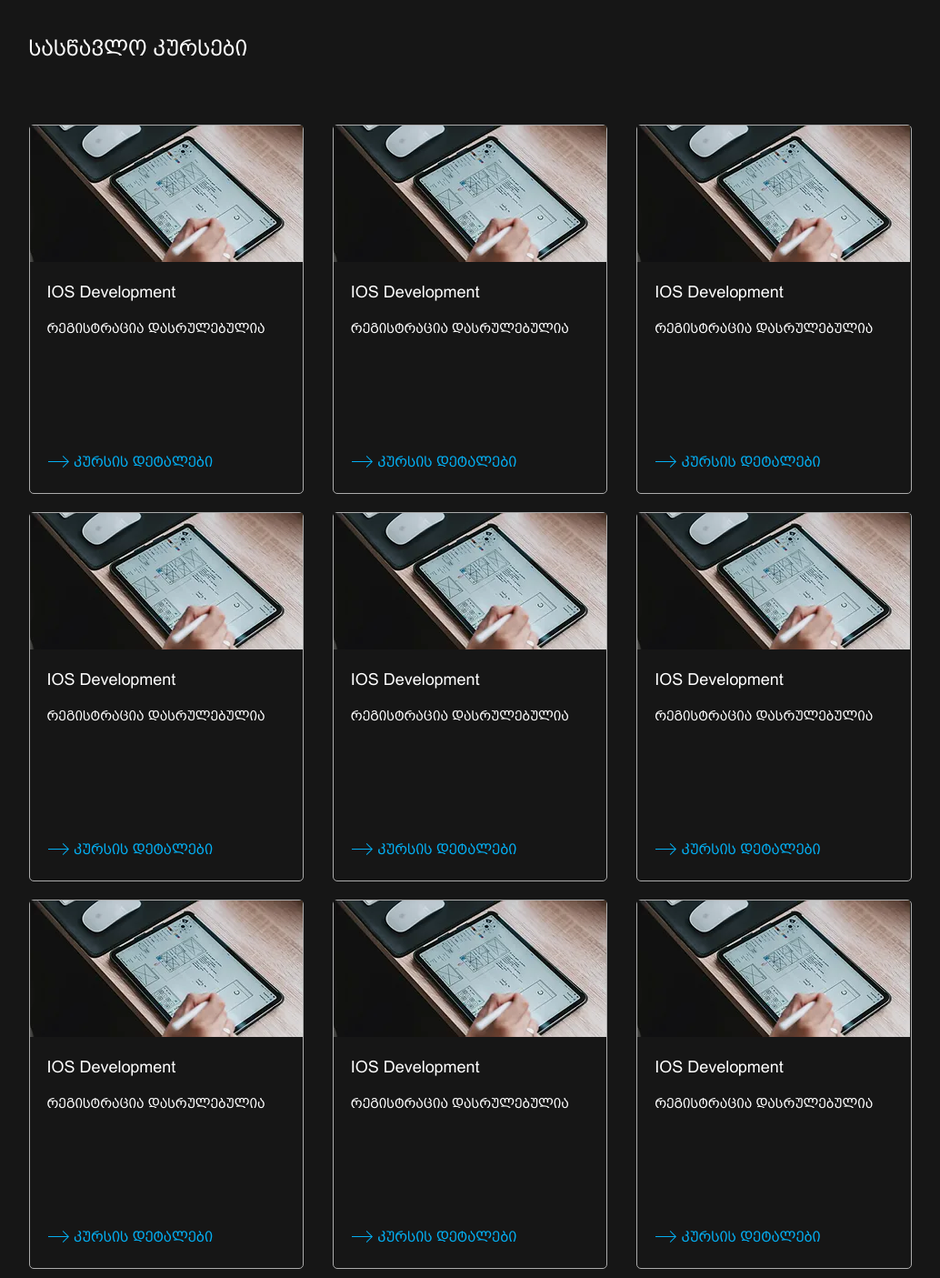
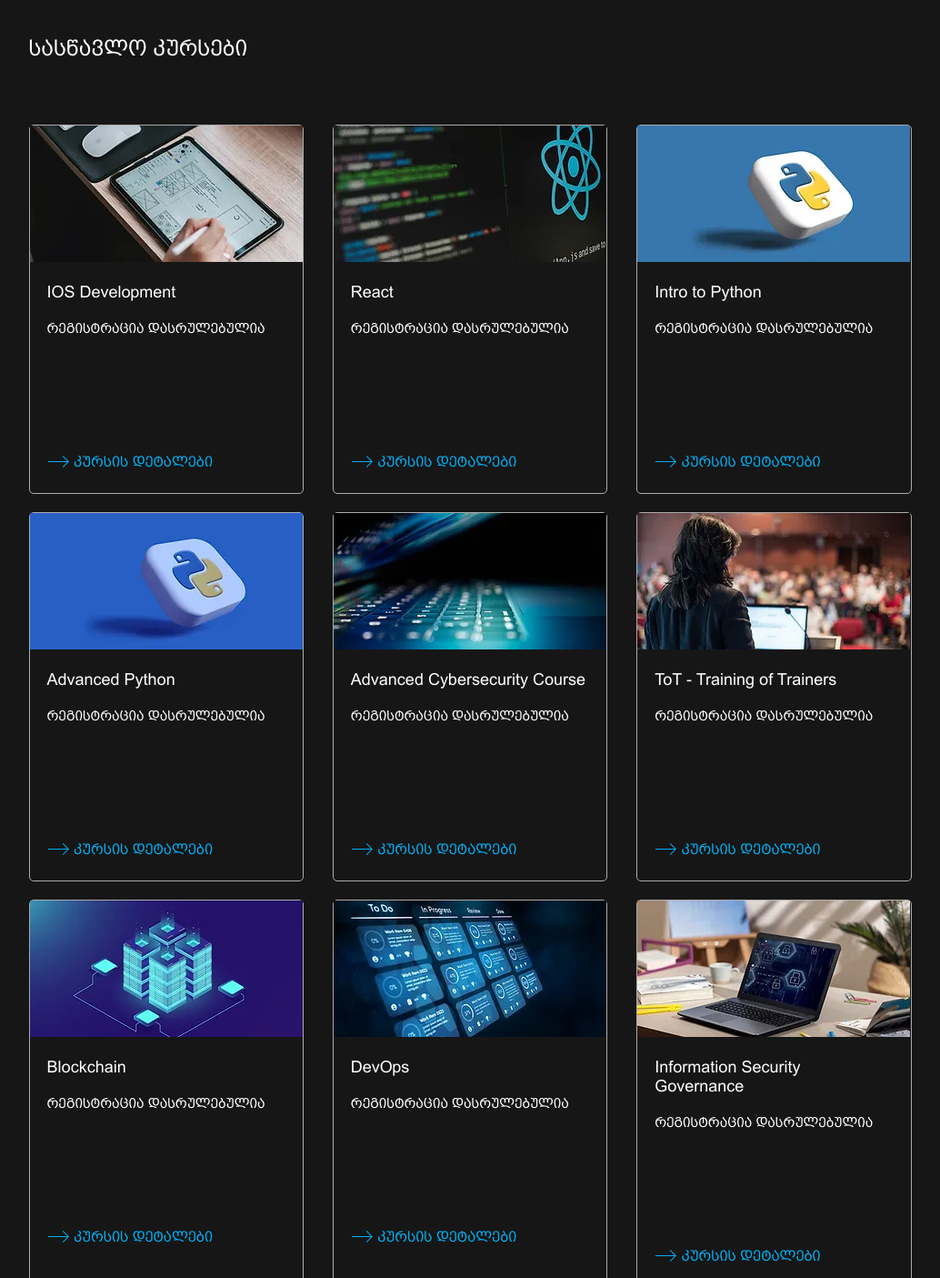
Before and after one commit to nikachelo/tbc-x-usaid, a plain HTML site: page index.html in a window 1280 px wide. Shown: the part 780-2185 px from the top of the page at 91% size, without its empty margins (123-1157 px from the left). Drawn offline with Linux system fonts and the light colour scheme.

Commit message:
Changed courses pictures accordingly

```diff
--- a/index.html
+++ b/index.html
@@ -55,7 +55,7 @@
         <div class="cards-grid">
           <div class="course-card">
             <div class="course-img">
-              <img src="images/ios.png" />
+              <img src="images/courses/ios.png" />
             </div>
             <div class="card-content">
               <div class="course-details">
@@ -71,11 +71,11 @@
 
           <div class="course-card">
             <div class="course-img">
-              <img src="images/ios.png" />
+              <img src="images/courses/react.png" />
             </div>
             <div class="card-content">
               <div class="course-details">
-                <span class="card-name"> IOS Development </span>
+                <span class="card-name"> React </span>
                 <span class="reg-status">რეგისტრაცია დასრულებულია</span>
               </div>
               <div class="card-link">
@@ -87,11 +87,11 @@
 
           <div class="course-card">
             <div class="course-img">
-              <img src="images/ios.png" />
+              <img src="images/courses/intropython.png" />
             </div>
             <div class="card-content">
               <div class="course-details">
-                <span class="card-name"> IOS Development </span>
+                <span class="card-name"> Intro to Python </span>
                 <span class="reg-status">რეგისტრაცია დასრულებულია</span>
               </div>
               <div class="card-link">
@@ -103,11 +103,11 @@
 
           <div class="course-card">
             <div class="course-img">
-              <img src="images/ios.png" />
+              <img src="images/courses/advancedpython.png" />
             </div>
             <div class="card-content">
               <div class="course-details">
-                <span class="card-name"> IOS Development </span>
+                <span class="card-name"> Advanced Python </span>
                 <span class="reg-status">რეგისტრაცია დასრულებულია</span>
               </div>
               <div class="card-link">
@@ -119,11 +119,11 @@
 
           <div class="course-card">
             <div class="course-img">
-              <img src="images/ios.png" />
+              <img src="images/courses/acc.png" />
             </div>
             <div class="card-content">
               <div class="course-details">
-                <span class="card-name"> IOS Development </span>
+                <span class="card-name"> Advanced Cybersecurity Course </span>
                 <span class="reg-status">რეგისტრაცია დასრულებულია</span>
               </div>
               <div class="card-link">
@@ -135,11 +135,11 @@
 
           <div class="course-card">
             <div class="course-img">
-              <img src="images/ios.png" />
+              <img src="images/courses/tot.png" />
             </div>
             <div class="card-content">
               <div class="course-details">
-                <span class="card-name"> IOS Development </span>
+                <span class="card-name"> ToT - Training of Trainers</span>
                 <span class="reg-status">რეგისტრაცია დასრულებულია</span>
               </div>
               <div class="card-link">
@@ -151,11 +151,11 @@
 
           <div class="course-card">
             <div class="course-img">
-              <img src="images/ios.png" />
+              <img src="images/courses/blockchain.png" />
             </div>
             <div class="card-content">
               <div class="course-details">
-                <span class="card-name"> IOS Development </span>
+                <span class="card-name"> Blockchain </span>
                 <span class="reg-status">რეგისტრაცია დასრულებულია</span>
               </div>
               <div class="card-link">
@@ -167,11 +167,11 @@
 
           <div class="course-card">
             <div class="course-img">
-              <img src="images/ios.png" />
+              <img src="images/courses/devops.png" />
             </div>
             <div class="card-content">
               <div class="course-details">
-                <span class="card-name"> IOS Development </span>
+                <span class="card-name"> DevOps </span>
                 <span class="reg-status">რეგისტრაცია დასრულებულია</span>
               </div>
               <div class="card-link">
@@ -183,11 +183,11 @@
 
           <div class="course-card">
             <div class="course-img">
-              <img src="images/ios.png" />
+              <img src="images/courses/isg.png" />
             </div>
             <div class="card-content">
               <div class="course-details">
-                <span class="card-name"> IOS Development </span>
+                <span class="card-name"> Information Security Governance </span>
                 <span class="reg-status">რეგისტრაცია დასრულებულია</span>
               </div>
               <div class="card-link">
```
Also changed, not shown: images/courses/acc.png (added), images/courses/advancedpython.png (added), images/courses/blockchain.png (added), images/courses/devops.png (added), images/courses/intropython.png (added), images/courses/ios.png (renamed from images/ios.png), images/courses/isg.png (added), images/courses/react.png (added), images/courses/tot.png (added).
